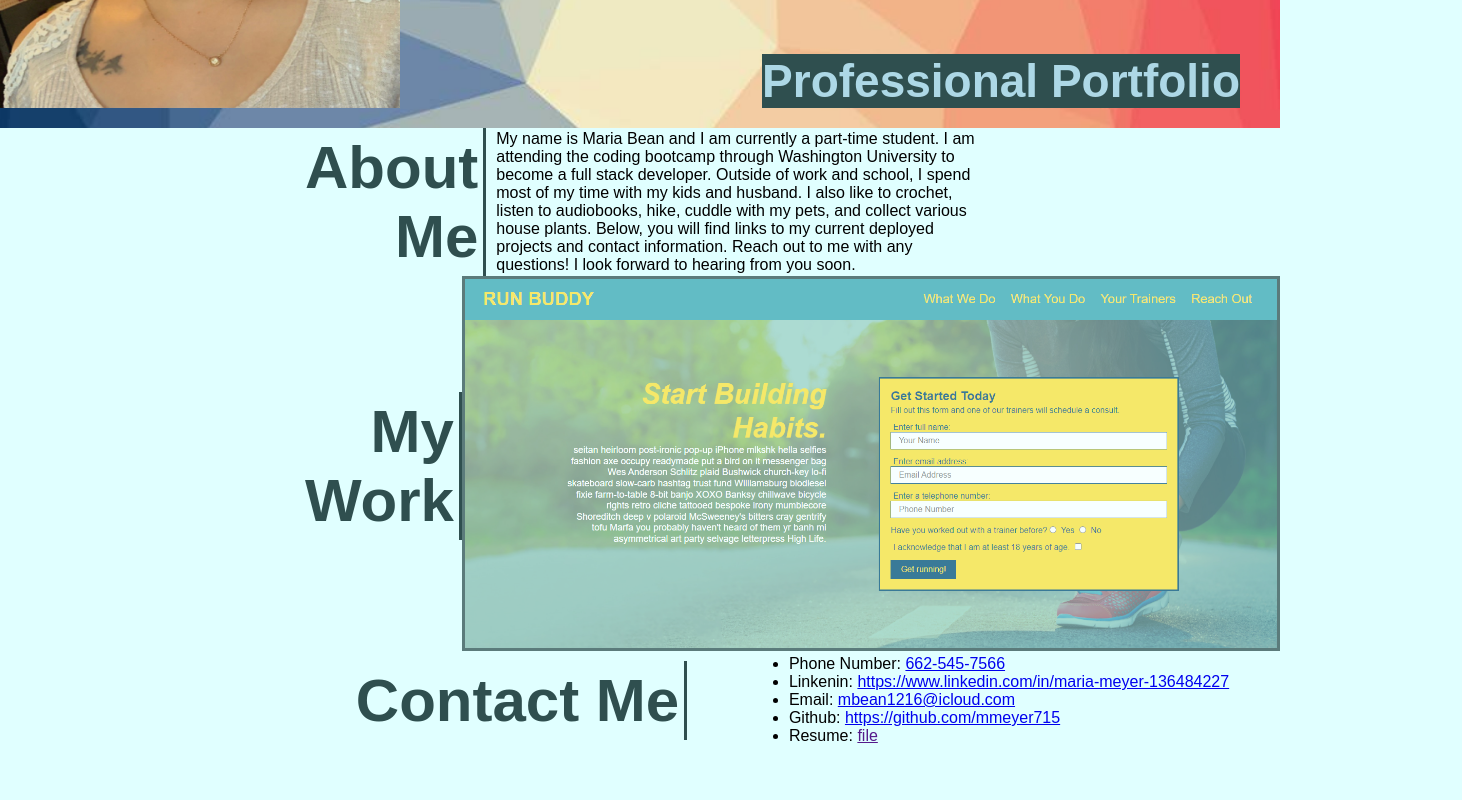
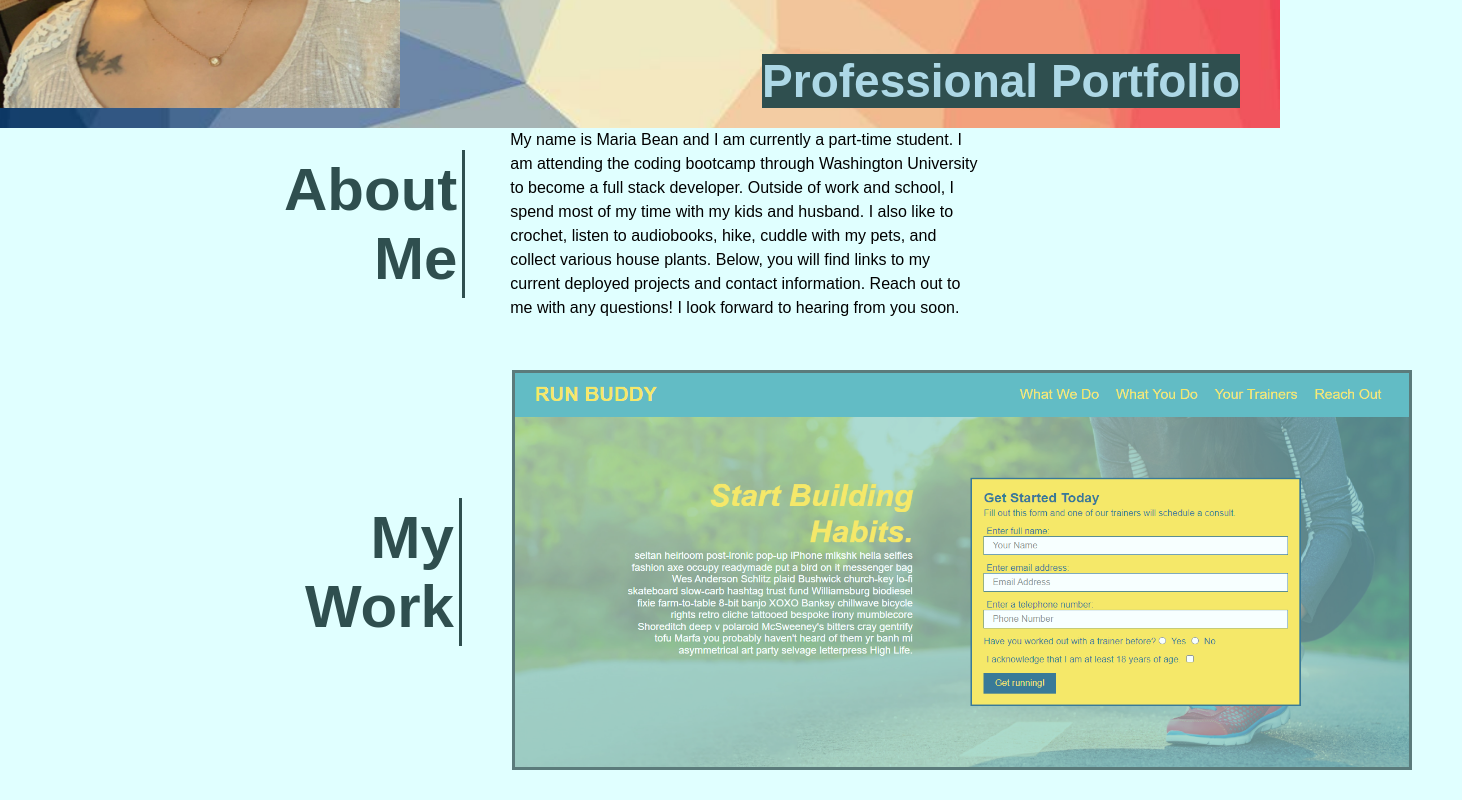
Before and after one commit to mmeyer715/Challenge-Portfolio, a plain HTML site: page index.html in a window 1280 px wide. Shown: the part 520-1320 px from the top of the page, 1462 px wide, since content can reach past the window. Before the commit the page ends 1265 px from the top, so only its background shows below. Drawn offline with Linux system fonts and the light colour scheme.

Commit message:
final touches

```diff
--- a/assets/css/style.css
+++ b/assets/css/style.css
@@ -81,7 +81,6 @@ header nav ul li a {
 /* section headers style start*/
 .flex {
     display: flex;
-    justify-content: space-around;
     align-items: center;
 }
 
@@ -92,18 +91,19 @@ header nav ul li a {
     color: #2f4f4f;
     border-right: #2f4f4f solid;
     padding: 5px;
-    margin-left: 300px;
+    margin-left: 279px;
 }
 
 .flex p {
     font-size: 50;
     padding-left: 10px;
+    margin-left: 35px;
     margin-right: 300px;
+    line-height: 1.5;
 }
 
 .flex-work {
     display: flex;
-    justify-content: space-around;
     align-items: center;
 }
 
@@ -123,14 +123,15 @@ header nav ul li a {
 }
 
 .flex-work img {
-    width: 100%;
+    width: 900px;
+    height: 400px;
     opacity: 75%;
     border: #2f4f4f solid;
+    margin: 50px;
 }
 
 .flex-contact {
     display: flex;
-    justify-content: space-around;
     align-items: center;
 }
 
--- a/index.html
+++ b/index.html
@@ -52,7 +52,7 @@
 
     <section id="my-work">
         <div  class="flex-work">
-            <h1 class="titles">My Work</h1>
+            <h1 class="titles">My<br>Work</h1>
             <a href="https://mmeyer715.github.io/run-buddy/">
             <img src="./assets/images/Run Buddy Photo.PNG"alt="run buddy website" />
             </a>
@@ -61,7 +61,7 @@
 
     <section id="contact-me">
         <div class="flex-contact">
-            <h1 class="titles">Contact Me</h1>
+            <h1 class="titles">Contact<br>Me</h1>
             <ul>
                 <li class="contact-info">
                     Phone Number:
```
